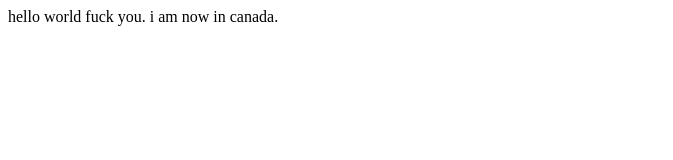
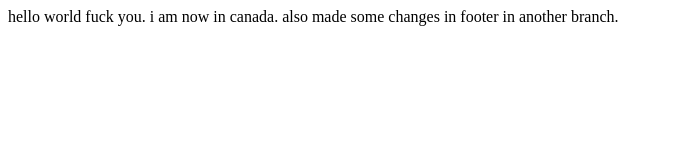
Before and after one commit to nazmulsisil/learngit, a plain HTML site: page index.html in a window 1280 px wide. Shown: the whole page, without its empty margins (0-673 px from the left). Drawn offline with Linux system fonts and the light colour scheme.

Commit message:
changes happended to the master body element

```diff
--- a/index.html
+++ b/index.html
@@ -9,7 +9,7 @@
 </head>
 
 <body>
-  hello world fuck you. i am now in canada.
+  hello world fuck you. i am now in canada. also made some changes in footer in another branch.
 </body>
 
 </html>
```
